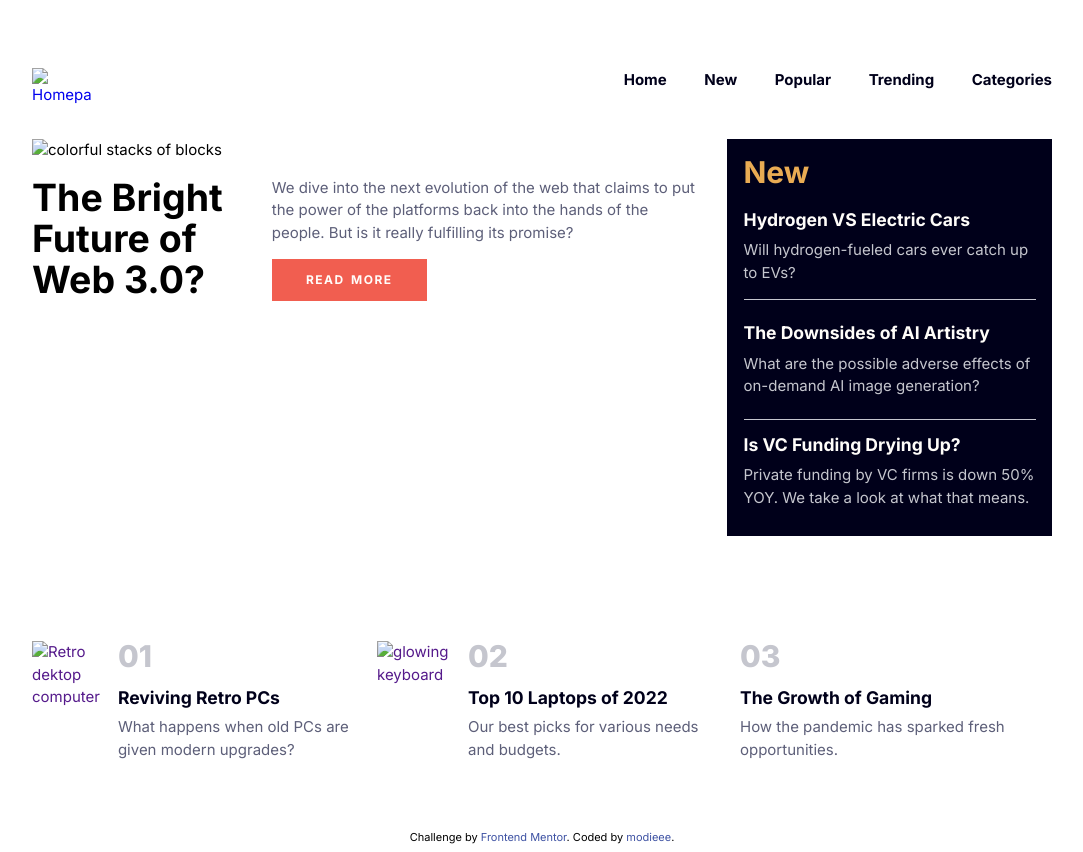
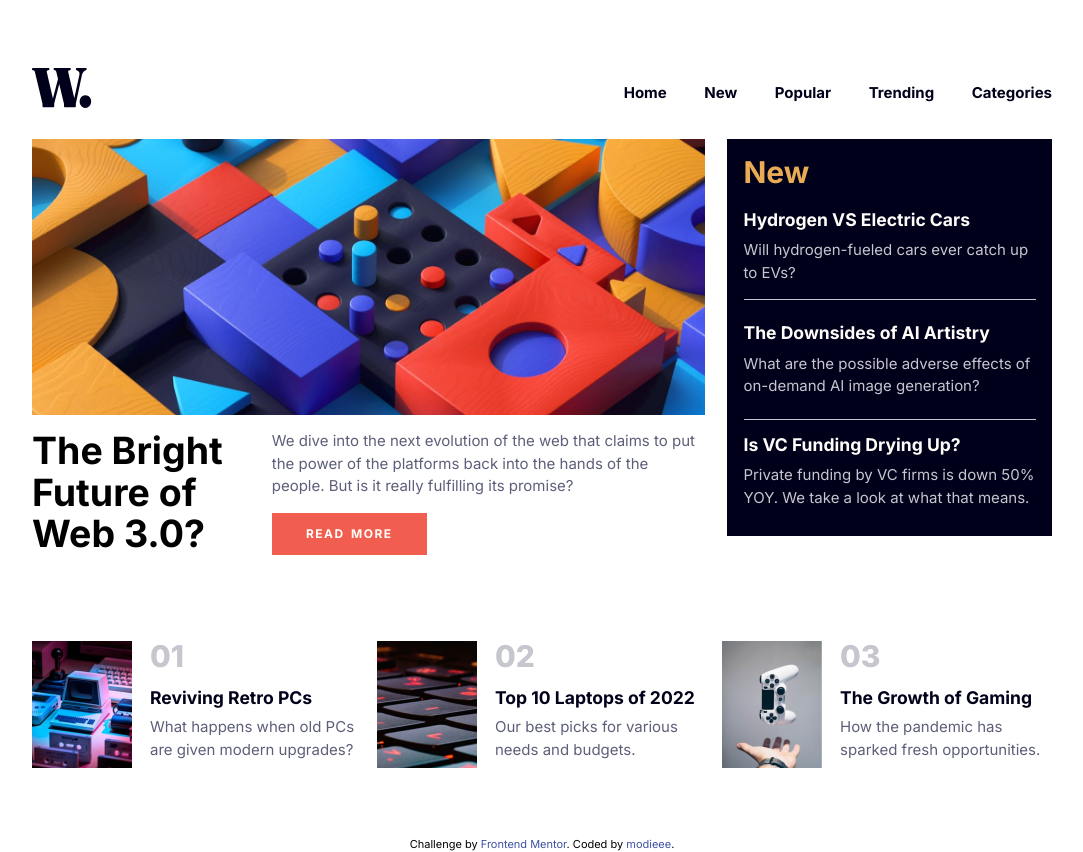
Before and after one commit to modieee/news-homepage-main, a plain HTML site: page index.html in a window 1280 px wide. Shown: the whole page, without its empty margins (98-1181 px from the left). Drawn offline with Linux system fonts and the light colour scheme; the site is published under a folder, as on GitHub Pages, so addresses that start at the root find nothing.

Commit message:
reparied path to image folders for display

```diff
--- a/index.html
+++ b/index.html
@@ -4,7 +4,7 @@
   <meta charset="UTF-8">
   <meta name="viewport" content="width=device-width, initial-scale=1.0"> <!-- displays site properly based on user's device -->
 
-  <link rel="icon" type="image/png" sizes="32x32" href="./images/favicon-32x32.png">
+  <link rel="icon" type="image/png" sizes="32x32" href="./assets/images/favicon-32x32.png">
 
   <!-- Stylesheet -->
   <link rel="stylesheet" href="style.css">
@@ -25,13 +25,13 @@
 <body>
   <header class="header container">
     <a href="/">
-      <img src="/assets/images/logo.svg" alt="Homepage" width="50px" height="50px" class="logo">
+      <img src="./assets/images/logo.svg" alt="Homepage" width="50px" height="50px" class="logo">
     </a>
 
-    <img class="mobile-open-icon" id="openNav" src="/assets/images/icon-menu.svg">
+    <img class="mobile-open-icon" id="openNav" src="./assets/images/icon-menu.svg">
 
     <nav class="nav" id="displayNav">
-      <img class="mobile-close-icon" id="closeNav" src="/assets/images/icon-menu-close.svg" width="30px">
+      <img class="mobile-close-icon" id="closeNav" src="./assets/images/icon-menu-close.svg" width="30px">
 
       <ul class="nav__menu">
         <li class="menu__item">
@@ -59,9 +59,9 @@
         <picture class="picture">
           <source
             media="(min-width: 576px)"
-            srcset="/assets/images/image-web-3-desktop.jpg">
+            srcset="./assets/images/image-web-3-desktop.jpg">
 
-            <img src="/assets/images/image-web-3-mobile.jpg" alt="colorful stacks of blocks">
+            <img src="./assets/images/image-web-3-mobile.jpg" alt="colorful stacks of blocks">
         </picture>
 
         <div class="headline-description">
@@ -111,7 +111,7 @@
   <section class="container blog">
     <article class="blog__item flex-container">
       <a href="">
-        <img src="/assets/images/image-retro-pcs.jpg" alt="Retro dektop computer">
+        <img src="./assets/images/image-retro-pcs.jpg" alt="Retro dektop computer">
       </a>
 
       <div class="blog__detail">
@@ -126,7 +126,7 @@
 
     <article class="blog__item flex-container">
       <a href="">
-        <img src="/assets/images/image-top-laptops.jpg" alt="glowing keyboard">
+        <img src="./assets/images/image-top-laptops.jpg" alt="glowing keyboard">
       </a>
 
       <div class="blog__detail">
@@ -141,7 +141,7 @@
 
     <article class="blog__item flex-container">
       <a href="">
-        <img src="/assets/images/image-gaming-growth.jpg" alt="">
+        <img src="./assets/images/image-gaming-growth.jpg" alt="image of a console pad">
       </a>
 
       <div class="blog__detail">
```
